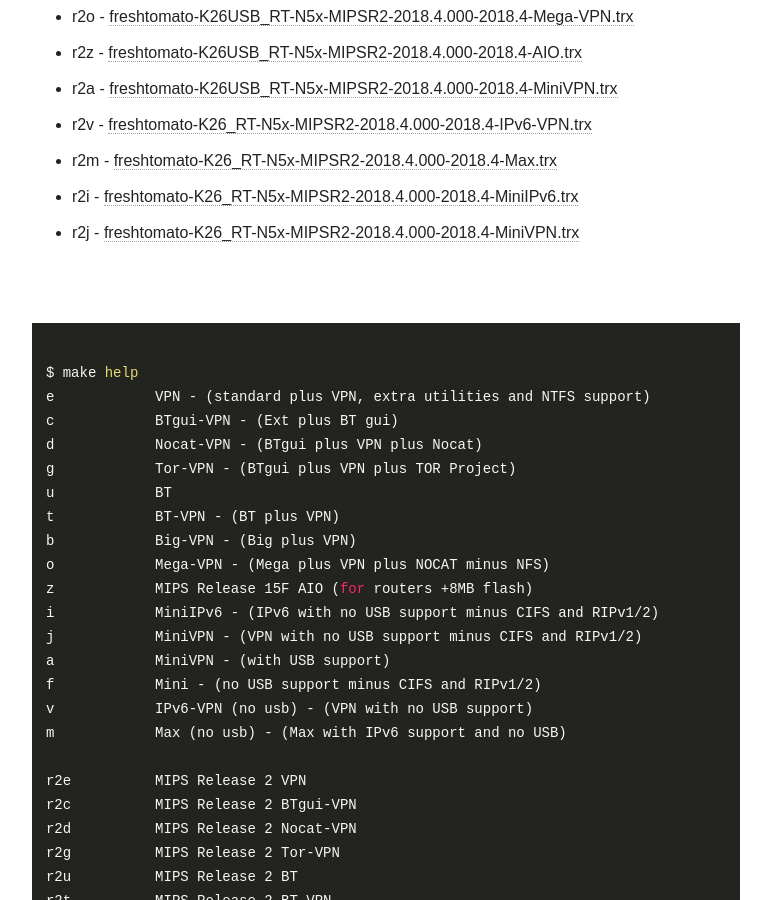
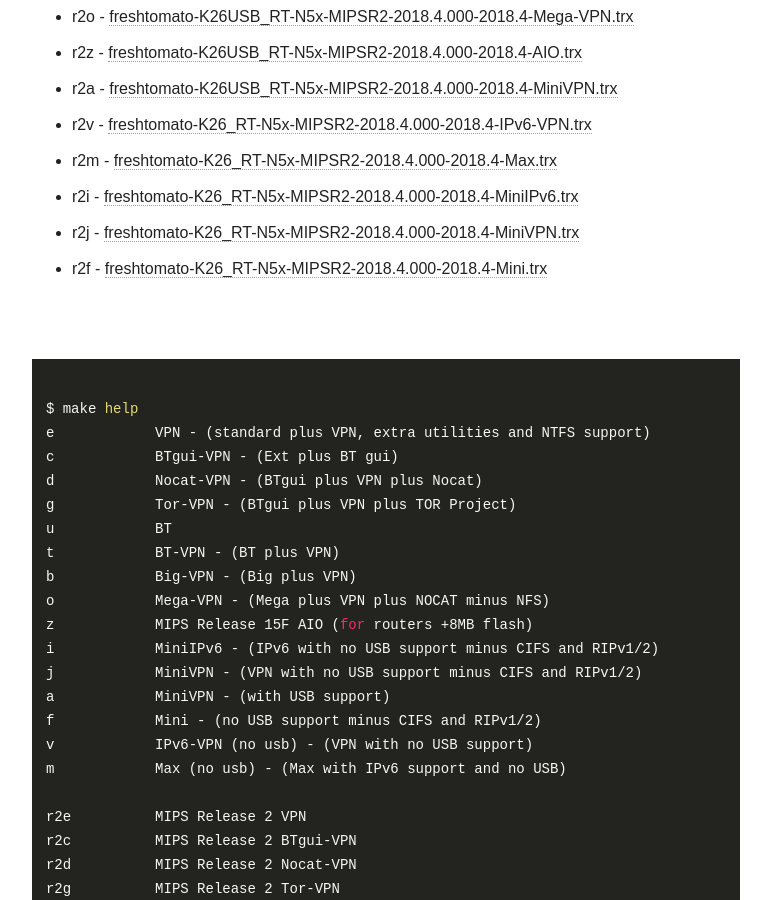
Before and after one commit to oglopss/freshtomato-mips-ci-jekyll, a Jekyll site: the page built from index.html, in a window 1280 px wide and 900 px high, scrolled down 883 px. Shown: the whole window, without its empty margins (254-1025 px from the left). Built offline with Jekyll 4.4.1, drawn with Linux system fonts in a browser that asks for light colours; nearby versions of some CDN libraries.

Commit message:
Travis build 39 r2f pushed to gh-pages

```diff
--- a/_data/ss.yml
+++ b/_data/ss.yml
@@ -14,3 +14,4 @@
   - 0012 r2m freshtomato-K26_RT-N5x-MIPSR2-2018.4.000-2018.4-Max.trx
   - 0014 r2j freshtomato-K26_RT-N5x-MIPSR2-2018.4.000-2018.4-MiniVPN.trx
   - 0009 r2z freshtomato-K26USB_RT-N5x-MIPSR2-2018.4.000-2018.4-AIO.trx
+  - 0015 r2f freshtomato-K26_RT-N5x-MIPSR2-2018.4.000-2018.4-Mini.trx
```
Also changed, not shown: 1 other file.
